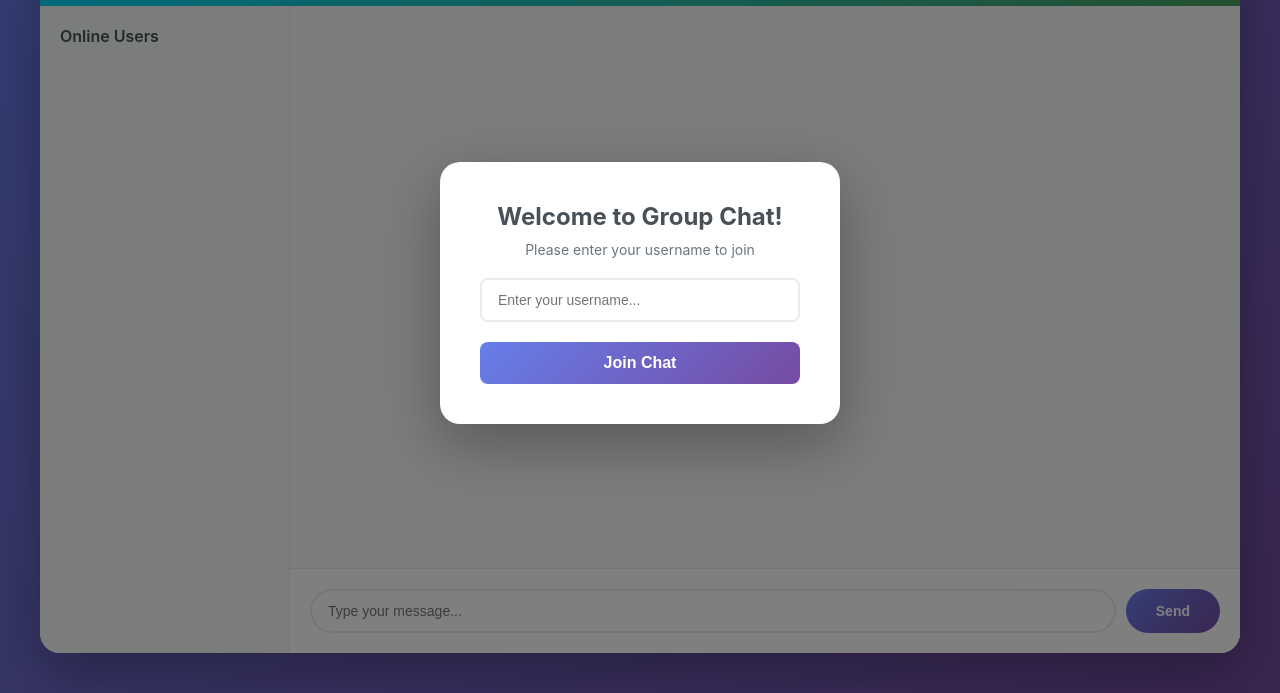
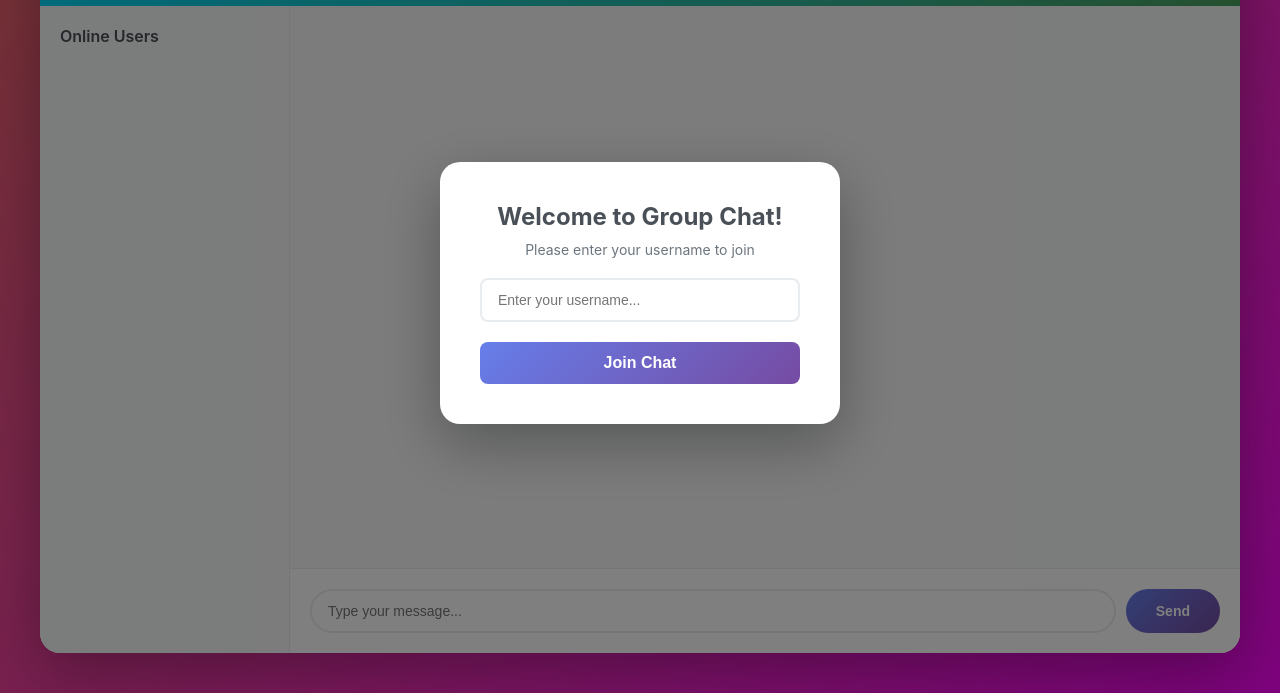
Before and after one commit to emischen02/Nov, a website: page public/index.html in a window 1280 px wide. Shown: the part 107-800 px from the top of the page. Drawn offline with nearby package versions, Linux system fonts and the light colour scheme; no server answers.

Commit message:
Update style.css

```diff
--- a/public/style.css
+++ b/public/style.css
@@ -6,7 +6,7 @@
 
 body {
     font-family: -apple-system, BlinkMacSystemFont, 'Segoe UI', Roboto, Oxygen, Ubuntu, Cantarell, sans-serif;
-    background: linear-gradient(135deg, #667eea 0%, #764ba2 100%);
+    background: linear-gradient(135deg, #ea6666 0%, #fc05fc 100%);
     height: 100vh;
     display: flex;
     justify-content: center;
```
